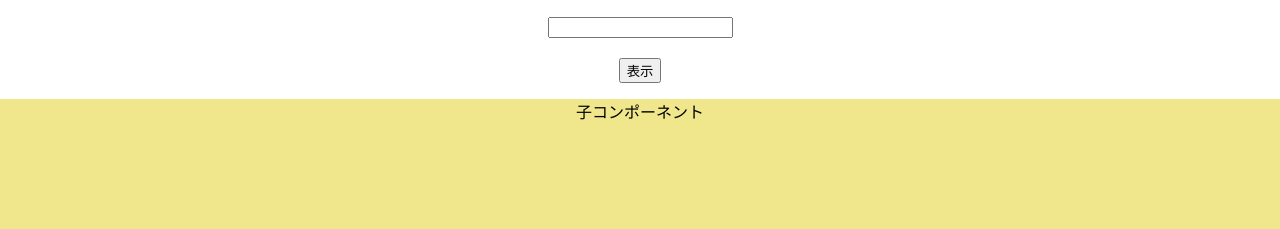
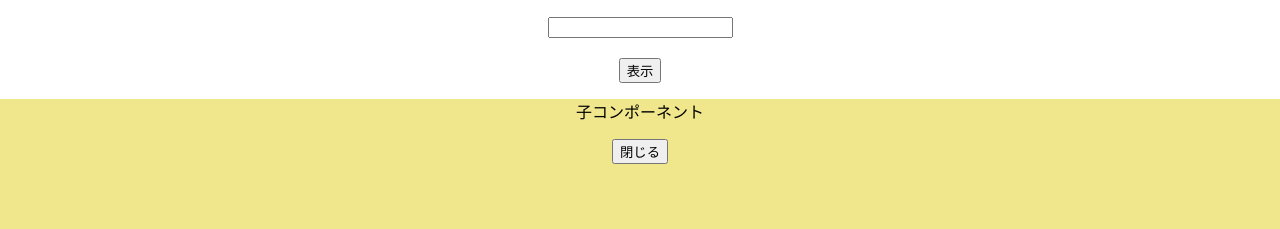
Before and after one commit to tackernao0522/udemy-jk-react-stepup, a React (Create React App) app: page / in a window 1280 px wide. Both pictures are taken after a click on the button "表示". Shown: the top 229 px of the page. Built offline with nearby package versions, Linux system fonts and the light colour scheme.

Commit message:
レンダリング最適化2(useCallback)

```diff
--- a/src/App.js
+++ b/src/App.js
@@ -1,4 +1,4 @@
-import { useState } from "react";
+import { useState, useCallback } from "react";
 import { ChildArea } from "./ChildArea";
 import "./App.css";
 
@@ -11,13 +11,15 @@
 
     const onClickOpen = () => setOpen(!open)
 
+    const onClickClose = useCallback(() => setOpen(false), [setOpen]) // openが変更になった時のみ動く この場合はfalseにするだけなので[]で良い 変更がない限り再レンダリングされないようにしている
+
     return (
         <div className="App">
             <input value={text} onChange={onChangeText} />
             <br />
             <br />
             <button onClick={onClickOpen}>表示</button>
-            <ChildArea open={open} />
+            <ChildArea open={open} onClickClose={onClickClose} />
         </div>
     )
 }
--- a/src/ChildArea.jsx
+++ b/src/ChildArea.jsx
@@ -7,7 +7,7 @@
 }
 
 export const ChildArea = memo((props) => { // propsが変更しない限り再レンダリングしないという意味になる
-    const { open } = props
+    const { open, onClickClose } = props
     console.log("ChildAreaがレンダリングされた！！")
 
     const data = [...Array(2000).keys()]
@@ -21,6 +21,7 @@
             {open ? (
                 <div style={style}>
                 <p>子コンポーネント</p>
+                <button onClick={onClickClose}>閉じる</button>
                 </div>
             ) : null}
         </>
```
Also changed, not shown: 1 other file (tests, documents, lock files or other folders).
